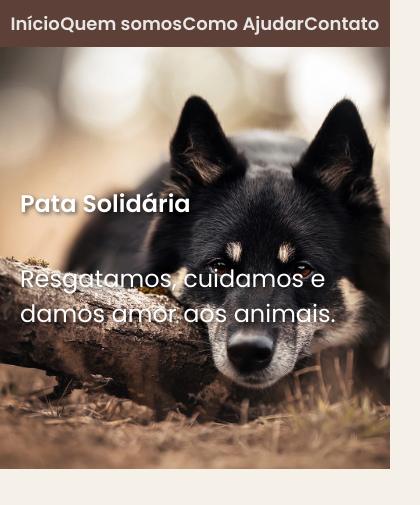
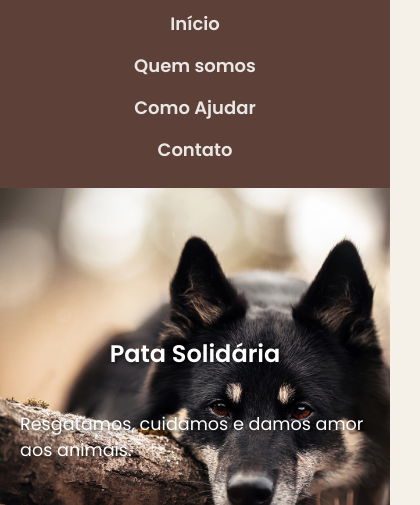
Before and after one commit to jotacoderz/Projeto-ONG-Pata-Solidaria, a plain HTML site: page index.html in a window 390 px wide. Shown: the top 505 px of the page, 420 px wide, since content can reach past the window. Drawn offline with Linux system fonts and the light colour scheme.

Commit message:
ONG Pata Solidaria

```diff
--- a/style.css
+++ b/style.css
@@ -34,7 +34,7 @@ header li a:hover {
   color: #a1887f;
 }
 .imagem-principal {
-  max-width: 200%;
+  max-width: 100%;
   height: auto;
   border-radius: 15px;
   box-shadow: 0 4px 8px rgba(0, 0, 0, 0.2);
@@ -80,3 +80,22 @@ footer p {
   font-size: medium;
   text-align: center;
 }
+
+@media (max-width: 768px) {
+
+  /* Faz o menu de navegação ficar vertical */
+  header ul {
+    flex-direction: column;
+    gap: 15px; /* Adiciona um espaço entre os itens do menu */
+  }
+
+  /* Ajusta o tamanho da fonte dos parágrafos para telas menores */
+  p {
+    font-size: 1.1rem; /* Usar 'rem' é uma unidade mais flexível */
+  }
+
+  /* Ajusta o alinhamento do texto nos banners para o centro */
+  .imagem-metade, .imagem-metade2 {
+    align-items: center;
+    text-align: center;
+  }
```
Also changed, not shown: 1 other file.
